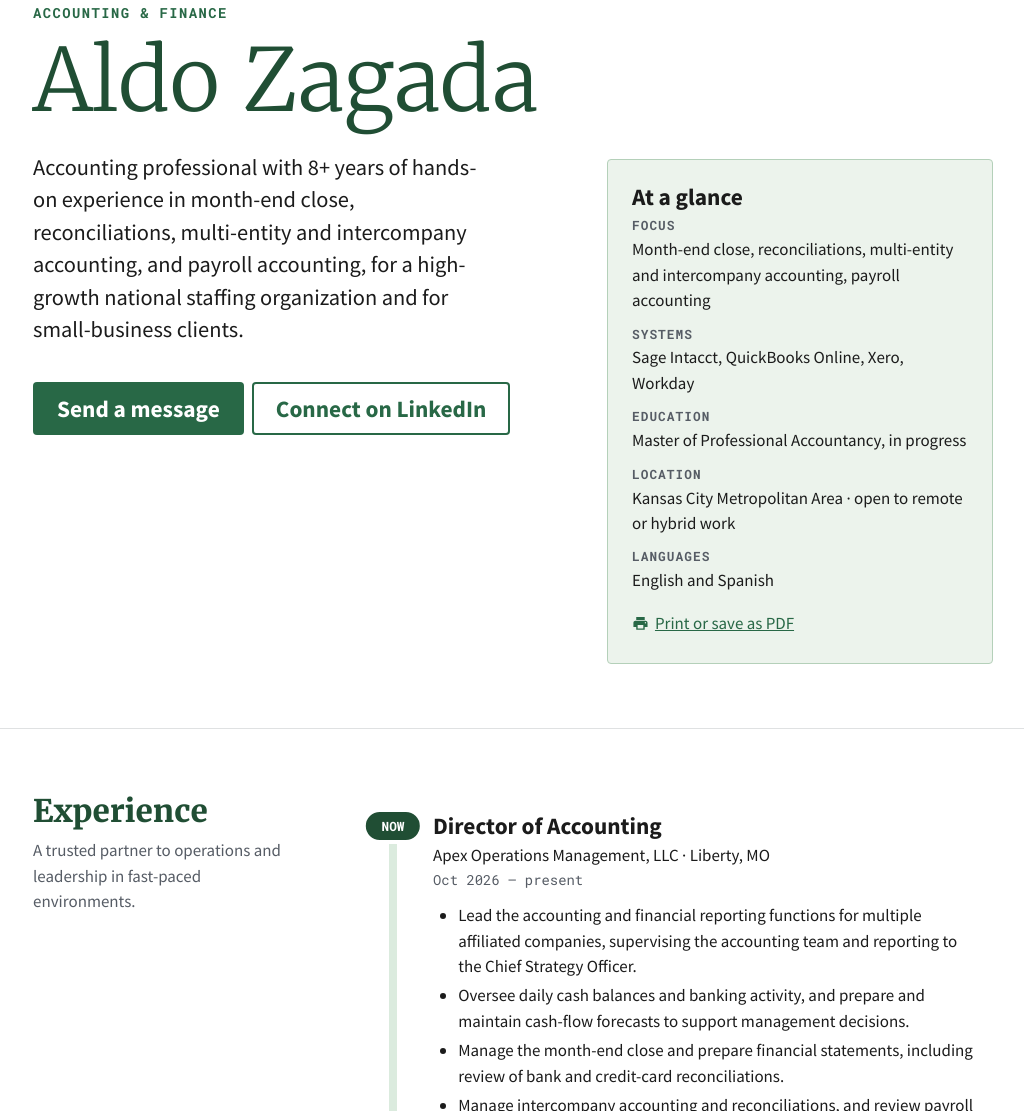
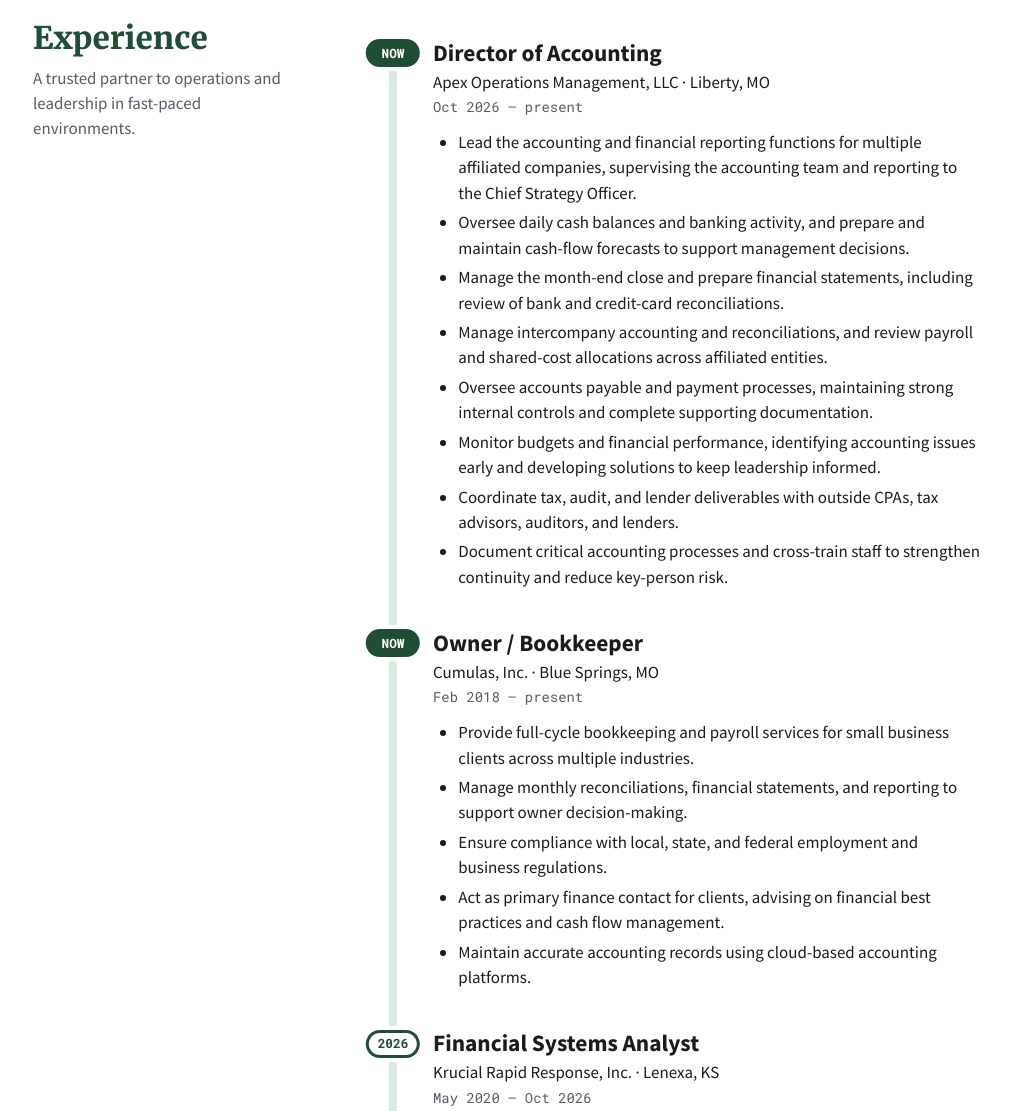
Before and after one commit to azagada/resume, a plain HTML site: page site/index.html in a window 1280 px wide. Shown: the part 136-1247 px from the top of the page, without its empty margins (127-1151 px from the left). Drawn offline with Linux system fonts and the light colour scheme.

Commit message:
Revise experience section and add additional roles
Updated the experience section to include new roles and responsibilities, and added additional experience details.

```diff
--- a/site/index.html
+++ b/site/index.html
@@ -65,61 +65,103 @@
 
   <main id="main-content">
 
-    <!-- ============ Introduction ============ -->
-    <section class="site-hero" aria-labelledby="page-title">
+    <!-- ============ Experience ============ -->
+    <section class="site-section" id="experience" aria-labelledby="experience-heading">
       <div class="grid-container">
-        <p class="site-hero__role">Accounting &amp; finance</p>
-        <h1 class="site-hero__name" id="page-title">Aldo Zagada</h1>
+        <div class="grid-row grid-gap-lg">
+          <div class="desktop:grid-col-4">
+            <div class="site-section__rail">
+              <h2 class="site-section__heading" id="experience-heading">Experience</h2>
+              <p class="site-section__summary">A trusted partner to operations and leadership in fast-paced environments.</p>
+            </div>
+          </div>
+          <div class="desktop:grid-col-8">
+            <!--
+              One <li> per role, most recent first.
+              data-marker is the text on the timeline: "Now" for a current role, otherwise the year it ended.
+              Add "site-timeline__item--current" to roles you hold now.
+            -->
+            <ol class="usa-process-list site-timeline">
+              <li class="usa-process-list__item site-timeline__item--current" data-marker="Now">
+                <h3 class="usa-process-list__heading">Director of Accounting</h3>
+                <p class="site-timeline__org">Apex Operations Management, LLC · Liberty, MO</p>
+                <p class="site-timeline__dates"><time datetime="2026-10">Oct 2026</time> – present</p>
+                <ul class="usa-list">
+                  <li>Lead the accounting and financial reporting functions for multiple affiliated companies, supervising the accounting team and reporting to the Chief Strategy Officer.</li>
+                  <li>Oversee daily cash balances and banking activity, and prepare and maintain cash-flow forecasts to support management decisions.</li>
+                  <li>Manage the month-end close and prepare financial statements, including review of bank and credit-card reconciliations.</li>
+                  <li>Manage intercompany accounting and reconciliations, and review payroll and shared-cost allocations across affiliated entities.</li>
+                  <li>Oversee accounts payable and payment processes, maintaining strong internal controls and complete supporting documentation.</li>
+                  <li>Monitor budgets and financial performance, identifying accounting issues early and developing solutions to keep leadership informed.</li>
+                  <li>Coordinate tax, audit, and lender deliverables with outside CPAs, tax advisors, auditors, and lenders.</li>
+                  <li>Document critical accounting processes and cross-train staff to strengthen continuity and reduce key-person risk.</li>
+                </ul>
+              </li>
+              <li class="usa-process-list__item site-timeline__item--current" data-marker="Now">
+                <h3 class="usa-process-list__heading">Owner / Bookkeeper</h3>
+                <p class="site-timeline__org">Cumulas, Inc. · Blue Springs, MO</p>
+                <p class="site-timeline__dates"><time datetime="2018-02">Feb 2018</time> – present</p>
+                <ul class="usa-list">
+                  <li>Provide full-cycle bookkeeping and payroll services for small business clients across multiple industries.</li>
+                  <li>Manage monthly reconciliations, financial statements, and reporting to support owner decision-making.</li>
+                  <li>Ensure compliance with local, state, and federal employment and business regulations.</li>
+                  <li>Act as primary finance contact for clients, advising on financial best practices and cash flow management.</li>
+                  <li>Maintain accurate accounting records using cloud-based accounting platforms.</li>
+                </ul>
+              </li>
+              <li class="usa-process-list__item" data-marker="2026">
+                <h3 class="usa-process-list__heading">Financial Systems Analyst</h3>
+                <p class="site-timeline__org">Krucial Rapid Response, Inc. · Lenexa, KS</p>
+                <p class="site-timeline__dates"><time datetime="2020-05">May 2020</time> – <time datetime="2026-10">Oct 2026</time></p>
+                <ul class="usa-list">
+                  <li>Supported accounting operations for a high-growth, multi-entity staffing organization operating at a national scale.</li>
+                  <li>Assisted with month-end close activities, including reconciliations, expense review, and financial data validation.</li>
+                  <li>Analyzed intercompany transactions to ensure accuracy and proper reporting across entities.</li>
+                  <li>Partnered with HR, operations, and leadership to identify process gaps and improve financial and data workflows.</li>
+                  <li>Supported payroll-related financial analysis and accounting system integrations.</li>
+                  <li>Assisted with compliance efforts related to federal, state, and local employment regulations.</li>
+                  <li>Participated in accounting system, HRIS, and financial data migrations to improve reporting and data integrity.</li>
+                </ul>
+              </li>
+              <li class="usa-process-list__item" data-marker="2020">
+                <h3 class="usa-process-list__heading">Employment Specialist</h3>
+                <p class="site-timeline__org">Murphy-Hoffman Company · Leawood, KS</p>
+                <p class="site-timeline__dates"><time datetime="2019-04">Apr 2019</time> – <time datetime="2020-04">Apr 2020</time></p>
+                <ul class="usa-list">
+                  <li>Conducted background checks and employment verifications.</li>
+                  <li>Onboarded new hires into HRIS systems.</li>
+                  <li>Supported HR leadership with compliance reviews and documentation.</li>
+                </ul>
+              </li>
+              <li class="usa-process-list__item" data-marker="2019">
+                <h3 class="usa-process-list__heading">Customer Service Representative</h3>
+                <p class="site-timeline__org">Vistar Kansas City · Riverside, MO</p>
+                <p class="site-timeline__dates"><time datetime="2017-06">Jun 2017</time> – <time datetime="2019-04">Apr 2019</time></p>
+                <ul class="usa-list">
+                  <li>Managed high-volume inbound customer calls and order processing.</li>
+                  <li>Handled credit inquiries and account issues in a fast-paced environment.</li>
+                </ul>
+              </li>
+              <li class="usa-process-list__item" data-marker="2017">
+                <h3 class="usa-process-list__heading">Second Assistant Manager</h3>
+                <p class="site-timeline__org">Hy-Vee, Inc. · Blue Springs, MO</p>
+                <p class="site-timeline__dates"><time datetime="2014-11">Nov 2014</time> – <time datetime="2017-05">May 2017</time></p>
+                <ul class="usa-list">
+                  <li>Assisted with front-end operations and inventory counts.</li>
+                  <li>Supported daily operational and customer service activities.</li>
+                </ul>
+              </li>
+            </ol>
 
-        <div class="grid-row grid-gap-lg">
-          <div class="desktop:grid-col-7">
-            <p class="site-hero__lead">Accounting professional with 8+ years of hands-on experience in month-end close, reconciliations, multi-entity and intercompany accounting, and payroll accounting, for a high-growth national staffing organization and for small-business clients.</p>
-            <ul class="usa-button-group site-hero__actions">
-              <li class="usa-button-group__item">
-                <a class="usa-button usa-button--big" href="#contact">Send a message</a>
-              </li>
-              <li class="usa-button-group__item">
-                <a class="usa-button usa-button--big usa-button--outline" href="https://www.linkedin.com/in/aldozagada">Connect on LinkedIn</a>
-              </li>
-            </ul>
-            <!-- When printing, site.js fills this with the contact list from the bottom of the page -->
-            <div class="site-print-contact" data-print-contact></div>
-          </div>
-
-          <div class="desktop:grid-col-5">
-            <div class="usa-summary-box site-glance" role="region" aria-labelledby="glance-heading">
-              <div class="usa-summary-box__body">
-                <h2 class="usa-summary-box__heading" id="glance-heading">At a glance</h2>
-                <dl class="usa-summary-box__text site-facts">
-                  <div>
-                    <dt>Focus</dt>
-                    <dd>Month-end close, reconciliations, multi-entity and intercompany accounting, payroll accounting</dd>
-                  </div>
-                  <div>
-                    <dt>Systems</dt>
-                    <dd>Sage Intacct, QuickBooks Online, Xero, Workday</dd>
-                  </div>
-                  <div>
-                    <dt>Education</dt>
-                    <dd>Master of Professional Accountancy, in progress</dd>
-                  </div>
-                  <div>
-                    <dt>Location</dt>
-                    <dd>Kansas City Metropolitan Area · open to remote or hybrid work</dd>
-                  </div>
-                  <div>
-                    <dt>Languages</dt>
-                    <dd>English and Spanish</dd>
-                  </div>
-                </dl>
-                <!-- Shown by assets/js/site.js; opens the browser's print dialog -->
-                <p class="site-glance__print" data-print hidden>
-                  <button type="button" class="usa-button usa-button--unstyled">
-                    <svg class="usa-icon" aria-hidden="true" focusable="false" role="img"><use href="assets/uswds/img/sprite.svg#print"></use></svg>
-                    Print or save as PDF
-                  </button>
-                </p>
-              </div>
+            <div class="site-extra">
+              <h3 class="site-label">Additional experience</h3>
+              <h4 class="usa-process-list__heading">Director of Communication (Board Member)</h4>
+              <p class="site-timeline__org">SDA Multicultural Community Church · Kansas City, MO</p>
+              <ul class="usa-list">
+                <li>Served on the board, supporting organizational oversight.</li>
+                <li>Assisted with technology management and internal communication.</li>
+                <li>Temporarily supported treasury functions and financial management.</li>
+              </ul>
             </div>
           </div>
         </div>
```
